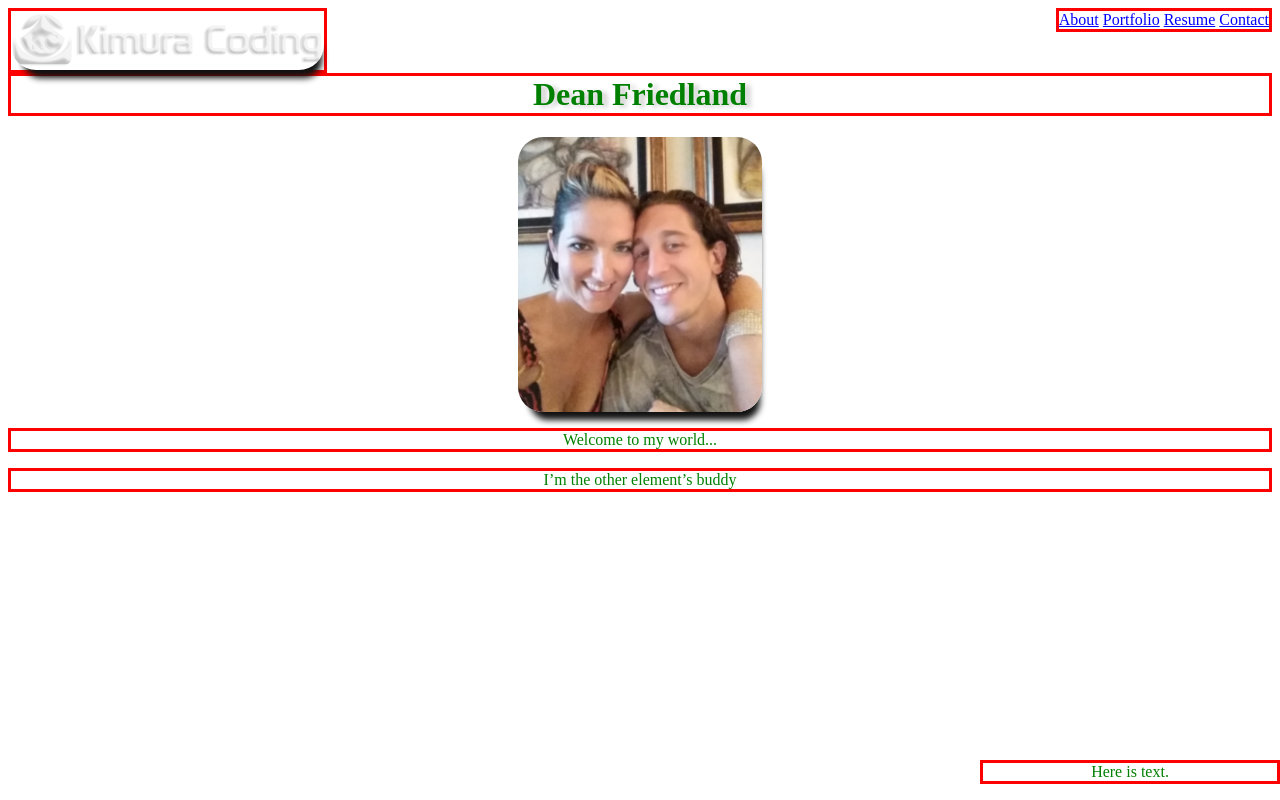
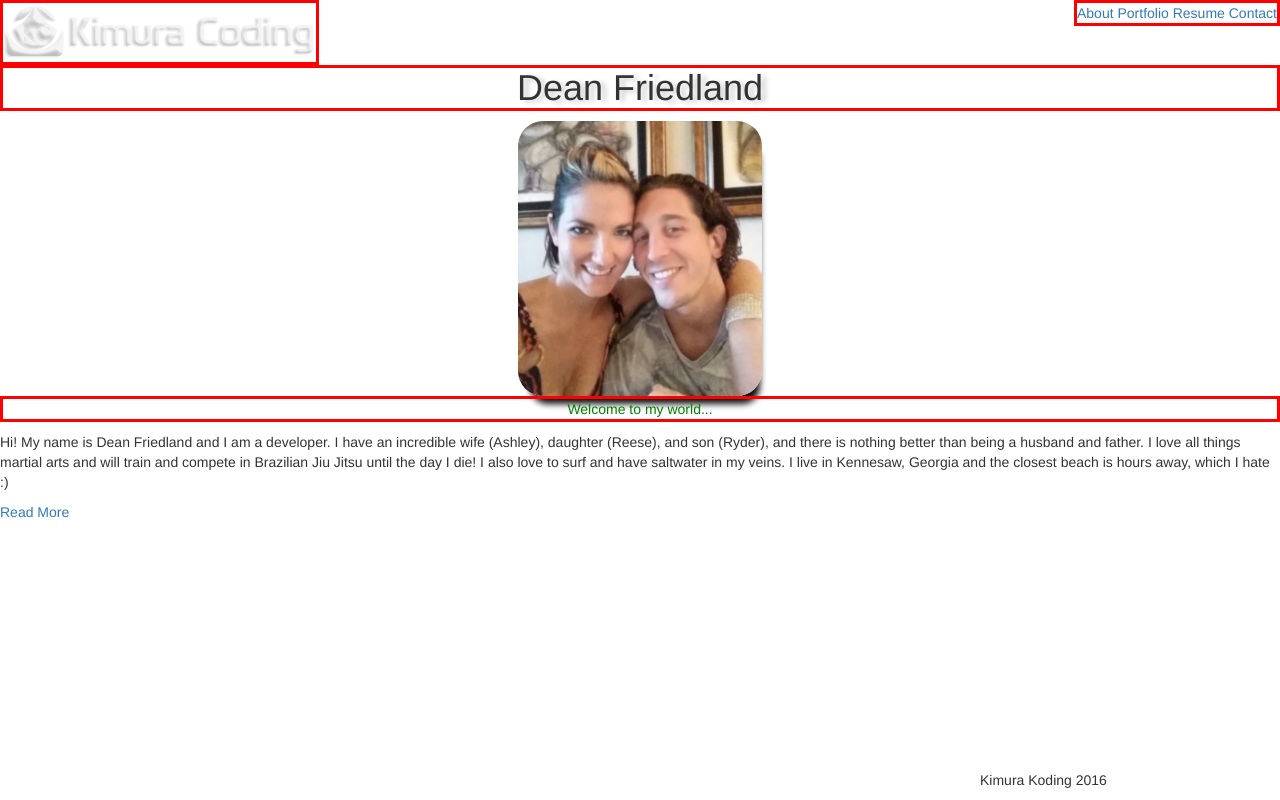
Before and after one commit to dfmmalaw/portfolio-bootstrap-jquery, a PHP site: page / in a window 1280 px wide. Run offline with PHP 8.4, Linux system fonts and the light colour scheme; some libraries are stand-ins or nearby versions.

Commit message:
added a bunch of new stuff

```diff
--- a/home.html
+++ b/home.html
@@ -7,8 +7,14 @@
         century England. Specialist in CSS, HTML, and romantic poetry.”>
         <meta name="author" content="Dean Friedland">
         <link href="style.css" rel="stylesheet">
+        <script src="https://ajax.googleapis.com/ajax/libs/jquery/2.1.4/jquery.min.js"></script>
+        <!-- Latest compiled and minified CSS -->
+        <link rel="stylesheet" href="https://maxcdn.bootstrapcdn.com/bootstrap/3.3.6/css/bootstrap.min.css" integrity="sha384-1q8mTJOASx8j1Au+a5WDVnPi2lkFfwwEAa8hDDdjZlpLegxhjVME1fgjWPGmkzs7" crossorigin="anonymous">
+        <!-- Latest compiled and minified JavaScript -->
+        <script src="//maxcdn.bootstrapcdn.com/bootstrap/3.3.2/js/bootstrap.min.js"></script>
     </head>
     <body>
+
         <nav>
             <div id="logo">
                 <img src="img/kimura.png"></img>
@@ -23,16 +29,50 @@
 
         <div>
             <h1>Dean Friedland</h1>
-            <img src="img/deanash.jpg"></img>
-            <p>Welcome to my world...</p>
+            <img class="deanash" src="img/deanash.jpg"></img>
+            <p id="slogan">Welcome to my world...</p>
         </div>
 
-        <div class="position-test">
-            <p>Here is text.</p>
+        <div class="footer">
+           <p>Kimura Koding 2016</p>
         </div>
 
-        <div class="position-buddy">
-           <p>I’m the other element’s buddy</p>
+        <div>
+            <!--this is the first part of an "about me" paragraph-->
+            <p class="about1">
+            Hi! My name is Dean Friedland and I am a developer. I have an incredible
+            wife (Ashley), daughter (Reese), and son (Ryder), and there is nothing
+            better than being a husband and father. I love all things martial arts
+            and will train and compete in Brazilian Jiu Jitsu until the day I die!
+            I also love to surf and have saltwater in my veins. I live in Kennesaw,
+            Georgia and the closest beach is hours away, which I hate :)
+            </p>
+
+            <a id="read-more" href="#">Read More</a>
+
+            <p class="about2">
+            I am originally from South Africa but have lived in the US since I was
+            a kid, after a six year stint in Canada. I have also lived in both Ecuador
+            and Costa Rica (both of which have killer waves) and am blessed to have
+            traveled to many other countries in this amazing world. I hope you enjoy
+            my site and thank you for visiting!
+            </p>
         </div>
+
+        <!--since there is no src attribute in the script tag it is called an inline script and that is what the below jquery is-->
+        <script>
+            /*hide all the content of the body*/
+            $('body').hide();
+            /*fade-in the content of the body over 2000 milliseconds (2 seconds)*/
+            $('body').fadeIn(2000);
+
+            // this will hide the second "about me" paragraph
+            $('.about2').hide();
+            // this wil make it reappear
+            $('#read-more').on('click', function() {
+                $(this).hide();
+                $('.about2').show();
+            });
+        </script>
     </body>
 </html>
--- a/style.css
+++ b/style.css
@@ -11,7 +11,7 @@
 }
 
 
-p {
+#slogan {
     color:green;
     text-align:center;
     border: 3px solid red;
@@ -26,7 +26,7 @@ h1 {
      text-shadow: 5px 2px 5px #cccccc;
 }
 
-img {
+.deanash {
     display: block;
     margin: 0 auto;
     /*this add rounded corners to the image*/
@@ -35,7 +35,7 @@ img {
     box-shadow: 5px 15px 6px -7px #121212;
 }
 
-.position-test {
+.footer {
    position: fixed;
    bottom: 0;
    right: 0;
```
